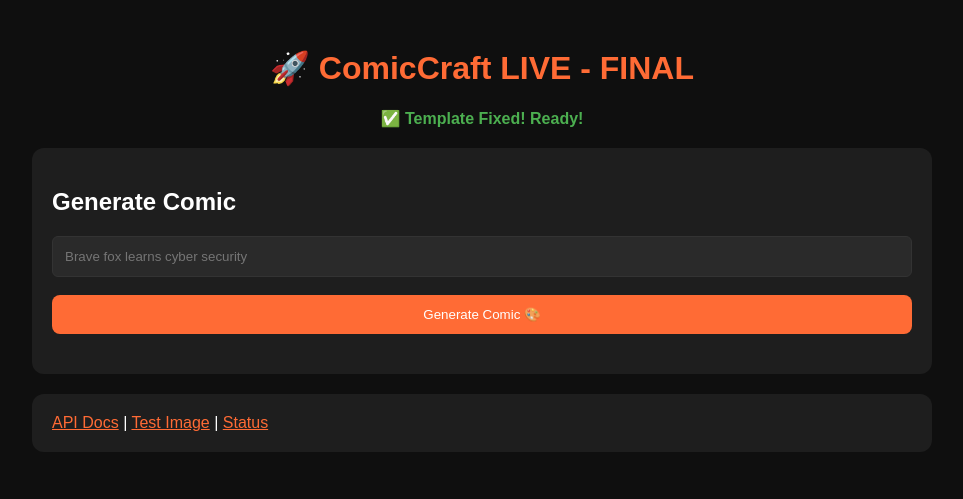
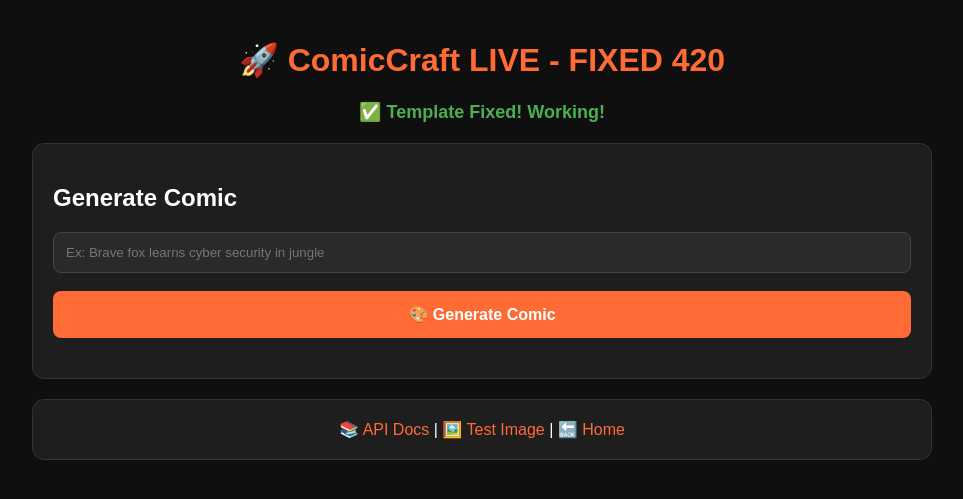
Before and after one commit to s75926347-del/comic-craft, a Python web app: template templates/index.html in a window 1280 px wide. Shown: the top 499 px of the page, without its empty margins (158-1121 px from the left). Run offline with Jinja, Linux system fonts and the light colour scheme; the template is opened without the code that fills it, so the values that code supplies are empty.

Commit message:
Update index.html

```diff
--- a/templates/index.html
+++ b/templates/index.html
@@ -1,36 +1,62 @@
 <!DOCTYPE html>
-<html><head><meta charset="UTF-8"><title>ComicCraft FIXED</title>
-<style>body{font-family:Arial;background:#0f0f0f;color:white;padding:20px}.container{max-width:900px;margin:0 auto}h1{color:#ff6b35;text-align:center}.card{background:#1e1e1e;padding:20px;border-radius:12px;margin:20px 0}.btn{background:#ff6b35;color:white;padding:12px 24px;border:none;border-radius:8px;cursor:pointer;width:100%}.success{color:#4caf50;text-align:center;font-weight:bold} input{width:100%;padding:12px;background:#2a2a2a;color:white;border:1px solid #333;border-radius:6px;box-sizing:border-box}</style>
+<html><head><meta charset="UTF-8"><meta name="viewport" content="width=device-width, initial-scale=1.0"><title>ComicCraft LIVE</title>
+<style>
+body{font-family:Arial;background:#0f0f0f;color:white;padding:20px;margin:0}
+.container{max-width:900px;margin:0 auto}
+h1{color:#ff6b35;text-align:center}
+.card{background:#1e1e1e;padding:20px;border-radius:12px;margin:20px 0;border:1px solid #333}
+.btn{background:#ff6b35;color:white;padding:14px 24px;border:none;border-radius:8px;cursor:pointer;width:100%;font-weight:bold;font-size:16px}
+.btn:hover{background:#e55a2b}
+input{width:100%;padding:12px;background:#2a2a2a;color:white;border:1px solid #444;border-radius:8px;box-sizing:border-box}
+.success{color:#4caf50;text-align:center;font-weight:bold;font-size:18px}
+a{color:#ff6b35;text-decoration:none}
+a:hover{text-decoration:underline}
+.panel{background:#2a2a2a;padding:15px;margin:15px 0;border-radius:10px}
+.panel img{max-width:100%;border-radius:8px;margin-top:10px}
+</style>
 </head><body><div class="container">
-<h1>🚀 ComicCraft LIVE - FINAL</h1>
-<p class="success">✅ Template Fixed! Ready!</p>
-<div class="card"><h2>Generate Comic</h2>
-<input id="prompt" placeholder="Brave fox learns cyber security" >
+<h1>🚀 ComicCraft LIVE - FIXED 420</h1>
+<p class="success">✅ Template Fixed! Working!</p>
+
+<div class="card">
+<h2>Generate Comic</h2>
+<input id="prompt" placeholder="Ex: Brave fox learns cyber security in jungle">
 <br><br>
-<button class="btn" onclick="gen()">Generate Comic 🎨</button>
-<div id="r" style="margin-top:20px"></div></div>
-<div class="card"><a href="/docs" style="color:#ff6b35">API Docs</a> | <a href="/generate-test?prompt=fox" style="color:#ff6b35">Test Image</a> | <a href="/" style="color:#ff6b35">Status</a></div>
+<button class="btn" onclick="gen()">🎨 Generate Comic</button>
+<div id="r" style="margin-top:20px"></div>
 </div>
+
+<div class="card" style="text-align:center">
+<a href="/docs">📚 API Docs</a> | <a href="/test-image?prompt=brave fox">🖼️ Test Image</a> | <a href="/">🔙 Home</a>
+</div>
+</div>
+
 <script>
 async function gen(){
  const p=document.getElementById('prompt').value;
  if(!p){alert('Prompt podu da!');return}
-  document.getElementById('r').innerHTML='⏳ Generating... 15 sec wait pannu...';
+ document.getElementById('r').innerHTML='<h3>⏳ Generating... 15 sec wait pannu da...</h3>';
  try{
-    const form = new FormData();
-    form.append('prompt', p);
-    form.append('style', 'cartoon comic');
-    const res = await fetch('/generate',{method:'POST',body:form});
-    const d = await res.json();
-    let html = `<h3>Result:</h3>`;
-    if(d.panels){
+   const fd=new FormData();
+   fd.append('prompt',p);
+   fd.append('style','cartoon comic colorful');
+   const res=await fetch('/generate',{method:'POST',body:fd});
+   const d=await res.json();
+   let html='<h3>✅ Generated!</h3>';
+   if(d.panels && d.panels.length>0){
      d.panels.forEach((panel,i)=>{
-        html += `<div style="background:#2a2a2a;padding:10px;margin:10px 0;border-radius:8px"><p><b>Panel ${i+1}:</b> ${panel.text}</p><img src="${panel.image}" style="max-width:100%;border-radius:8px" onerror="this.src='https://via.placeholder.com/400x300?text=Image+Error'"></div>`;
+       html+=`<div class="panel"><p><b>Panel ${i+1}:</b> ${panel.text || p}</p><img src="${panel.image}" onerror="this.style.display='none'"></div>`;
      });
-    } else {
-      html += `<pre style="background:#000;padding:15px;white-space:pre-wrap">${JSON.stringify(d,null,2)}</pre>`;
+   }else if(d.images){
+     d.images.forEach((img,i)=>{
+       html+=`<div class="panel"><img src="${img}"></div>`;
+     });
+   }else{
+     html+=`<pre style="background:#000;padding:15px;white-space:pre-wrap;overflow:auto">${JSON.stringify(d,null,2)}</pre>`;
    }
-    document.getElementById('r').innerHTML = html;
-  }catch(e){document.getElementById('r').innerHTML='Error: '+e.message}
+   document.getElementById('r').innerHTML=html;
+ }catch(e){
+   document.getElementById('r').innerHTML='<p style="color:red">Error: '+e.message+'</p>';
+ }
 }
 </script></body></html>
```
Lines whose indentation alone changed are shown as unchanged.
